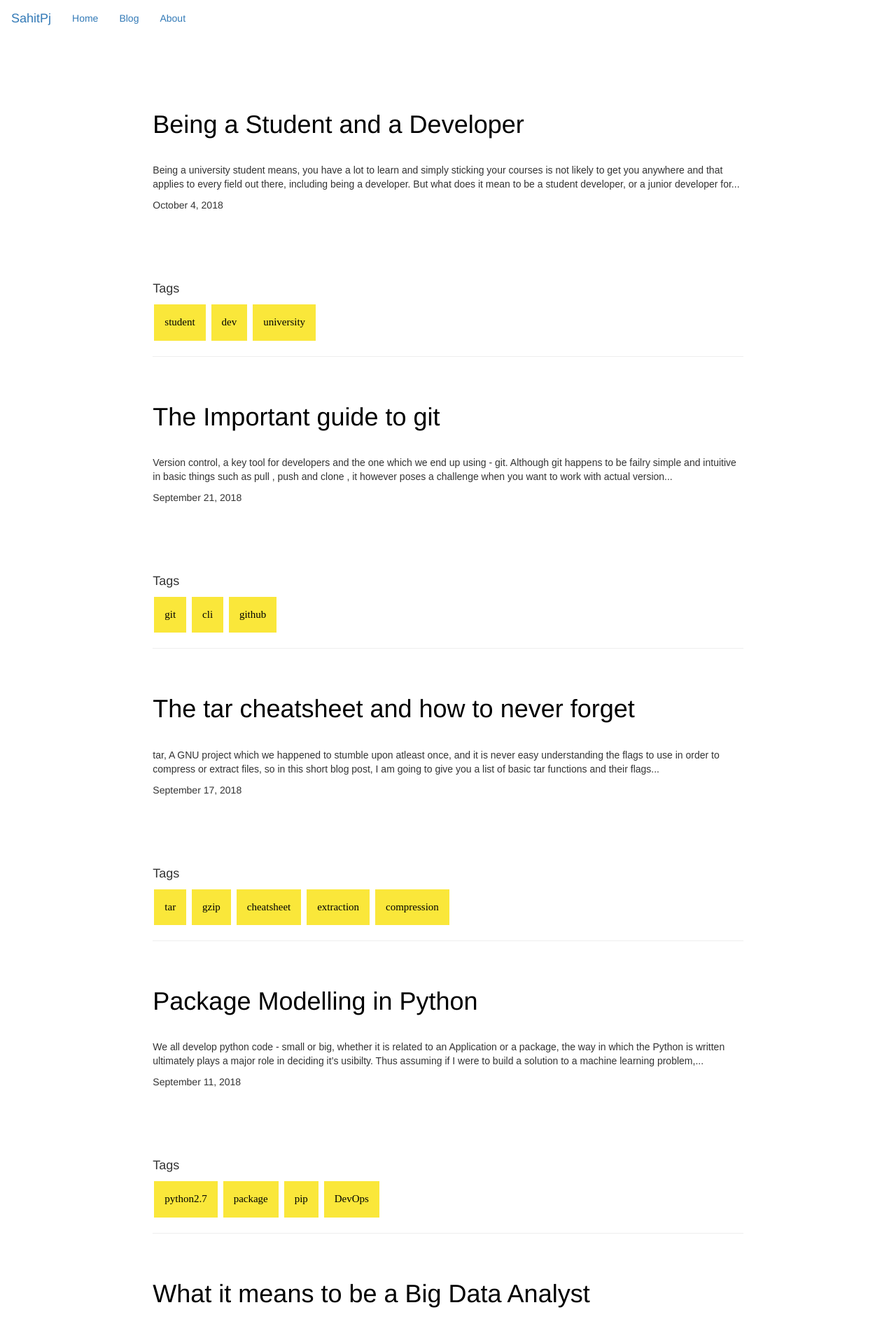
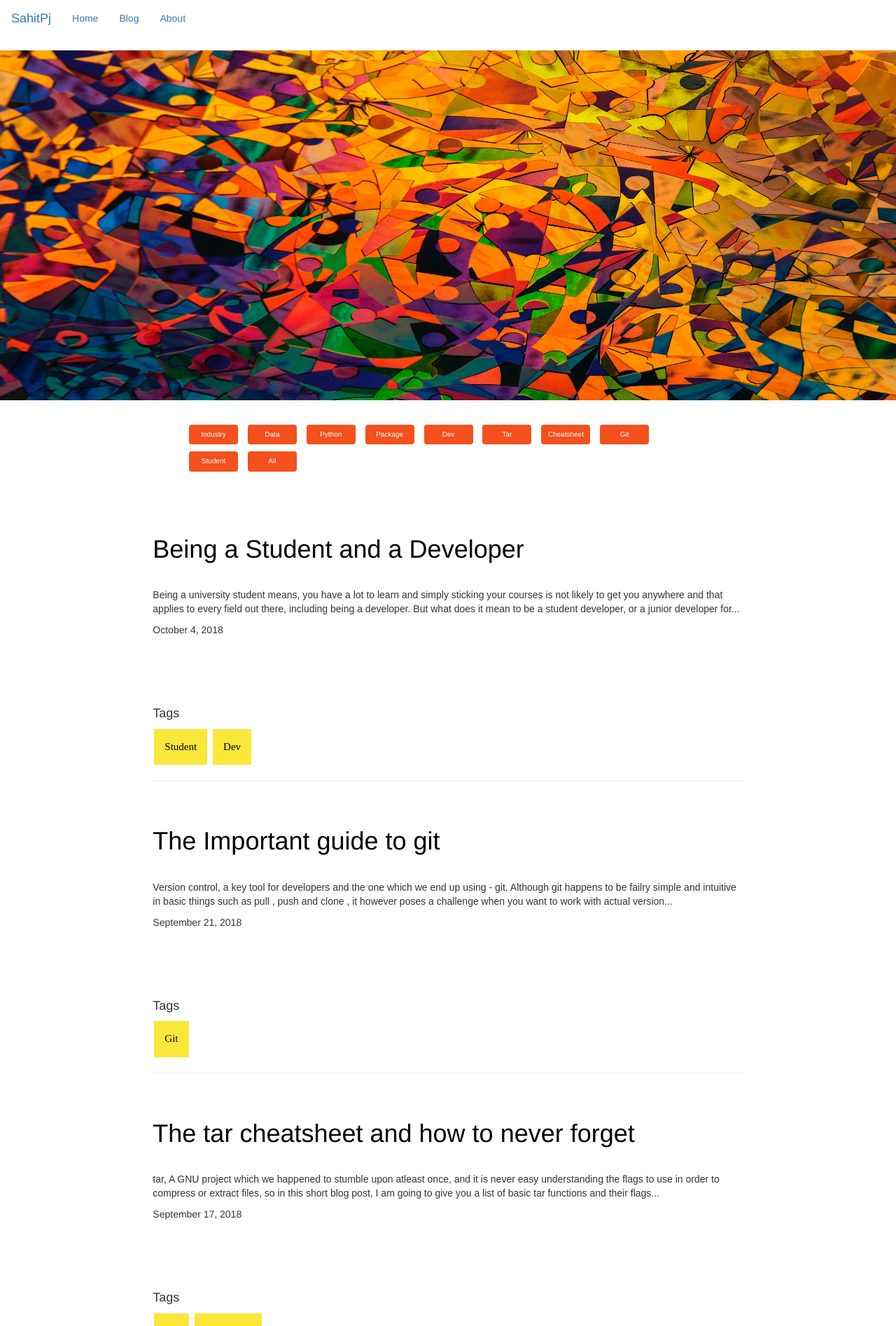
Before and after one commit to sahitpj/sahitpj.github.io, a Jekyll site: the page built from blog.html, in a window 1280 px wide. Shown: the top 1895 px of the page at 70% size. Built offline with Jekyll 4.4.1, drawn with Linux system fonts in a browser that asks for light colours; nearby versions of some CDN libraries; some of the changed text lies outside the part shown.

Commit message:
added filters

```diff
--- a/_posts/2018-09-11-Package-Modelling-in-Python.md
+++ b/_posts/2018-09-11-Package-Modelling-in-Python.md
@@ -2,7 +2,7 @@
 layout: post
 title: Package Modelling in Python
 comments: true
-tags: [python2.7, package, pip, DevOps]
+tags: [Python, Package, Dev]
 ---
 
 We all develop python code - small or big, whether it is related to an Application or a package, the way in which the Python is written ultimately plays a major role in deciding it's usibilty. Thus assuming if I were to build a solution to a machine learning problem, however I cram my entire solution into one .py file. The good things are :
--- a/_posts/2018-09-17-The-tar-cheatsheet.md
+++ b/_posts/2018-09-17-The-tar-cheatsheet.md
@@ -2,7 +2,7 @@
 layout: post
 title: The tar cheatsheet and how to never forget
 comments: true
-tags: [tar, gzip, cheatsheet, extraction, compression]
+tags: [Tar, Cheatsheet]
 ---
 
 
--- a/_posts/2018-09-21-The-important-guide-to-git.md
+++ b/_posts/2018-09-21-The-important-guide-to-git.md
@@ -2,7 +2,7 @@
 layout: post
 title: The Important guide to git
 comments: true
-tags: [git, cli, github]
+tags: [Git]
 ---
 
 Version control, a key tool for developers and the one which we end up using - git. Although git happens to be failry simple and intuitive in basic things such as `pull` , `push` and `clone` , it however poses a challenge when you want to work with actual version control commands, such as reverting a commit, or updating your repository with the remote one - The main reason why there exits multiple applications which use visual version control, but if you are like me who enjoys working on the command line this post os for you!
--- a/_posts/2018-10-04-Being-a-student-and-a-developer.md
+++ b/_posts/2018-10-04-Being-a-student-and-a-developer.md
@@ -2,7 +2,7 @@
 layout: post
 title: Being a Student and a Developer
 comments: true
-tags: [student, dev, university]
+tags: [Student, Dev]
 ---
 
 Being a university student means, you have a lot to learn and simply sticking your courses is not likely to get you anywhere and that applies to every field out there, including being a developer. But what does it mean to be a student developer, or a junior developer for that fact? Here my present my journey from a student to a student developer, and yeah don't be surprised if I tend to talk about emotions and mental states.
--- /dev/null
+++ b/blog.html
@@ -0,0 +1,87 @@
+---
+layout: page
+title: Blog
+description: List of all Blog Posts
+permalink: /archive/
+---
+
+<section class="main-header">
+  <img src="../assets/home-img.jpg" class="home-banner-image">
+</section>
+
+<section class="tag-buttons">
+<div class="container">
+<div class="row">
+<div class="col-lg-8 col-md-8 col-lg-offset-2 col-md-offset-2">
+<div class="button-group filter-button-group">
+	{% for category in site.tags %}
+		<a class="button-tag" data-filter=".{{ category | first }}">{{ category | first }}</a>
+	{% endfor %}
+		<a class="button-tag active" data-filter="*">All</a>
+</div>
+</div>
+</div>
+</div>
+</section>
+
+<section style="padding-top:40px;">
+  <div class="grid">
+    {% for post in site.posts %}
+    {% assign tags = post.tags %}
+    <div class="item {% for tag in tags %} {{ tag }} {% endfor %}">
+    <div class="row">
+    <div class="col-lg-8 col-md-8 col-lg-offset-2 col-md-offset-2 blogposts">
+      <p class="post-title-side">
+        <a  href="{{ post.url | prepend: site.baseurl }}" style="color:black">{{ post.title }}</a>
+      </p>
+        <p class="blog-page-content">{{ post.content | strip_html | truncatewords: 50 }}</p>
+      <section class="post-meta">
+        <div class="post-date">{{ post.date | date: "%B %-d, %Y" }}</div>
+        <div class="post-categories">
+        {% if post.categories.size > 0 %}in {% for cat in post.categories %}
+          {% if site.jekyll-archives %}
+          <a href="{{ site.baseurl }}/category/{{ cat }}">{{ cat | capitalize }}</a>{% if forloop.last == false %}, {% endif %}
+          {% else %}
+          <a href="{{ site.baseurl }}/posts/#{{ cat }}">{{ cat | capitalize }}</a>{% if forloop.last == false %}, {% endif %}
+          {% endif %}
+        {% endfor %}{% endif %}
+        </div>
+      </section>
+      </div>
+      </div>
+      <div class="row">
+      <div class="col-lg-8 col-md-8 col-lg-offset-2 col-md-offset-2 blogposts-tags">
+        <h4>Tags</h4>
+        {% for tag in tags %}
+          <button class="button">{{ tag }}</button>
+        {% endfor %}
+        <hr>
+      </div>
+    </div>
+    </div>
+    {% if forloop.last == false %}
+    {% endif %}
+    {% endfor %}
+  </div>
+</section>
+
+
+
+<script src="http://code.jquery.com/jquery-3.1.0.min.js" integrity="sha256-cCueBR6CsyA4/9szpPfrX3s49M9vUU5BgtiJj06wt/s=" crossorigin="anonymous"></script>
+<script src="https://unpkg.com/isotope-layout@3.0/dist/isotope.pkgd.js"></script>
+
+<script>
+  // init Isotope
+  var $grid = $('.grid').isotope({
+    // options
+  });
+  // filter items on button click
+  $('.filter-button-group').on( 'click', 'a', function() {
+    var filterValue = $(this).attr('data-filter');
+    $grid.isotope({ filter: filterValue });
+  });
+  $('.button-group a.button').on('click', function(){
+    $('.button-group a.button').removeClass('active');
+    $(this).addClass('active');
+  });
+</script>
--- a/blog.md
+++ /dev/null
@@ -1,44 +0,0 @@
----
-layout: page
-title: Blog
-description: List of all Blog Posts
-permalink: /archive/
----
-
-
-<section style="padding-top:40px;">
-{% for post in site.posts %}
-<div class="row">
-<div class="col-lg-8 col-md-8 col-lg-offset-2 col-md-offset-2 blogposts">
-  <p class="post-title-side">
-    <a  href="{{ post.url | prepend: site.baseurl }}" style="color:black">{{ post.title }}</a>
-  </p>
-    <p class="blog-page-content">{{ post.content | strip_html | truncatewords: 50 }}</p>
-  <section class="post-meta">
-    <div class="post-date">{{ post.date | date: "%B %-d, %Y" }}</div>
-    <div class="post-categories">
-    {% if post.categories.size > 0 %}in {% for cat in post.categories %}
-      {% if site.jekyll-archives %}
-      <a href="{{ site.baseurl }}/category/{{ cat }}">{{ cat | capitalize }}</a>{% if forloop.last == false %}, {% endif %}
-      {% else %}
-      <a href="{{ site.baseurl }}/posts/#{{ cat }}">{{ cat | capitalize }}</a>{% if forloop.last == false %}, {% endif %}
-      {% endif %}
-    {% endfor %}{% endif %}
-    </div>
-  </section>
-  </div>
-  </div>
-  <div class="row">
-  <div class="col-lg-8 col-md-8 col-lg-offset-2 col-md-offset-2 blogposts-tags">
-    <h4>Tags</h4>
-    {% assign tags = post.tags %}
-    {% for tag in tags %}
-      <button class="button">{{ tag }}</button>
-    {% endfor %}
-    <hr>
-  </div>
-</div>
-{% if forloop.last == false %}
-{% endif %}
-{% endfor %}
-</section>
--- a/css/styles.css
+++ b/css/styles.css
@@ -1019,3 +1019,32 @@ body{
     cursor: pointer;
     font-family: 'Rockwell', serif;
 }
+
+.home-banner-image{
+    width: 100%;
+    height: 500px;
+}
+
+/*  */
+/*  Tag buttons div  */
+/*  */
+
+.tag-buttons{
+    padding-top: 30px;
+}
+
+
+.button-tag {
+    display: inline-block;
+    border-radius: 4px;
+    background-color: #f4511e;
+    border: none;
+    color: #FFFFFF;
+    text-align: center;
+    font-size: 10px;
+    padding: 7px;
+    width: 70px;
+    transition: all 0.5s;
+    cursor: pointer;
+    margin: 5px;
+  }
```
Also changed, not shown: _posts/2018-07-04-What-it-means-to-be-a-Big-Data-Analyst?.md (+1 -1 lines), assets/home-img.jpg (added).
